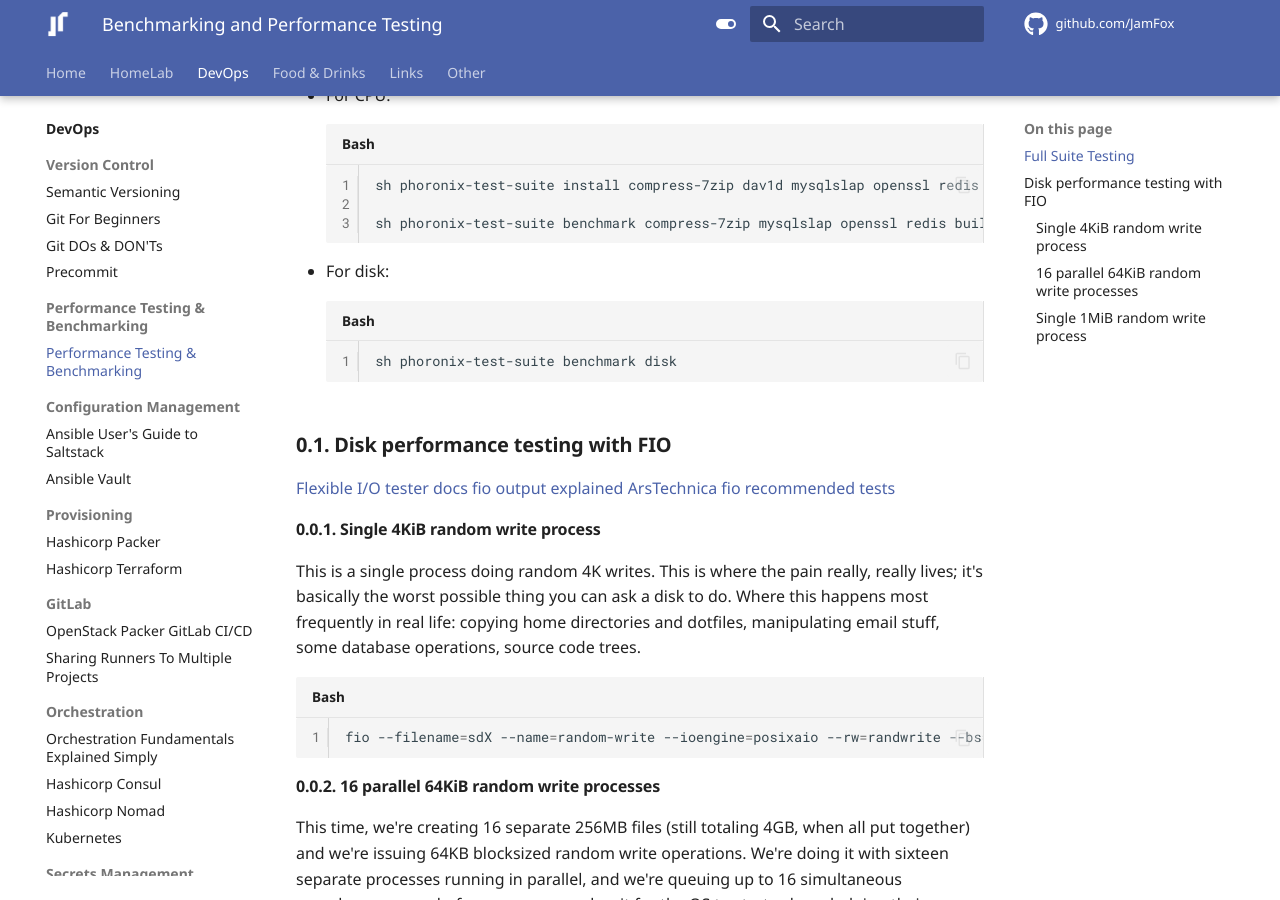
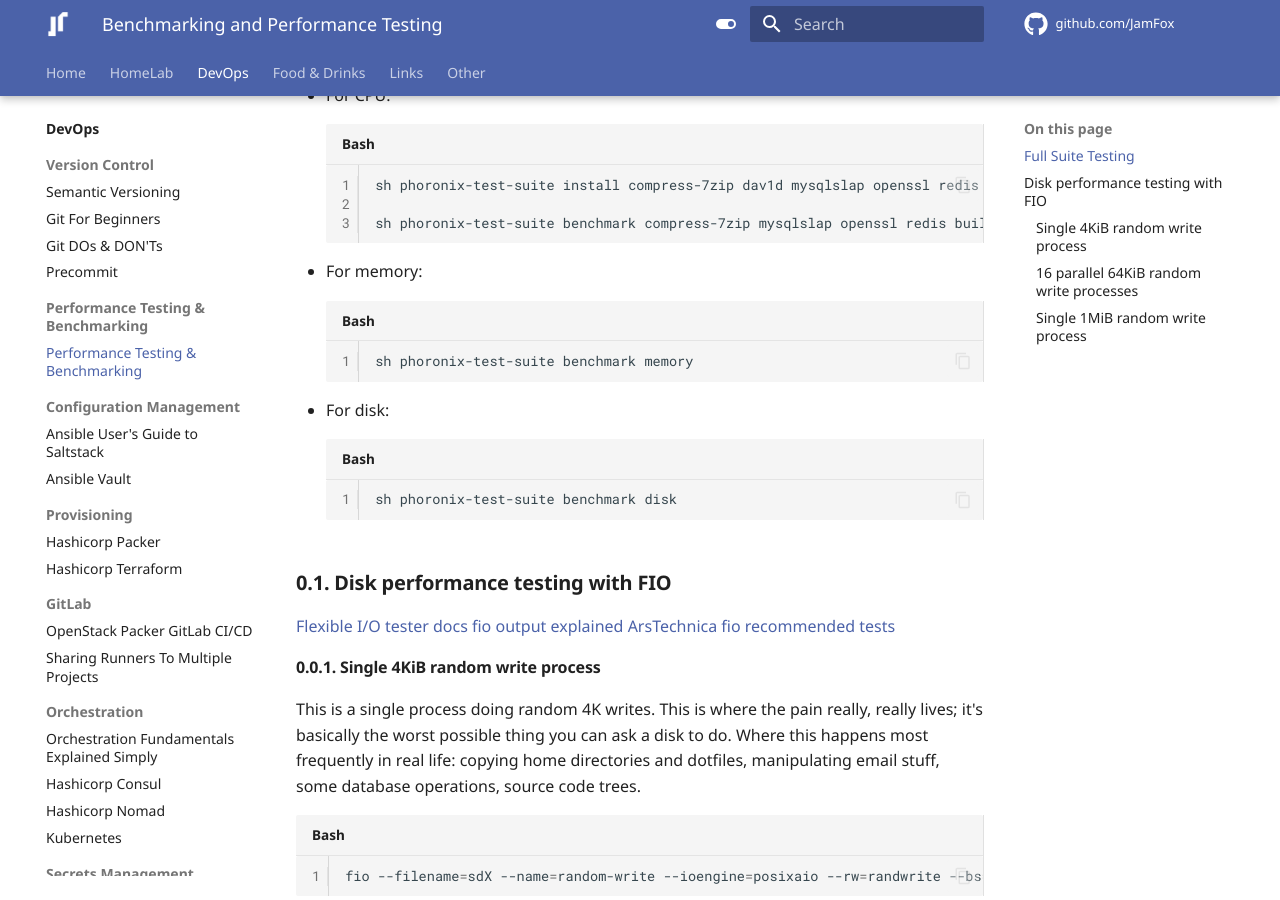
Before and after one commit to JamFox/docs.jamfox.dev, an MkDocs documentation site: the page built from docs/content/devops/performance-testing-benchmarking.md, in a window 1280 px wide and 900 px high, scrolled down 847 px. Built offline with MkDocs 1.6.1 and Material for MkDocs 9.7.7, drawn with Linux system fonts in a browser that asks for light colours; comment, search, counter and statistics services are not loaded.

Commit message:
mem test

````diff
--- a/docs/content/devops/performance-testing-benchmarking.md
+++ b/docs/content/devops/performance-testing-benchmarking.md
@@ -32,6 +32,12 @@ Selected tests:
     sh phoronix-test-suite install compress-7zip dav1d mysqlslap openssl redis build-linux-kernel x265
 
     sh phoronix-test-suite benchmark compress-7zip mysqlslap openssl redis build-linux-kernel x265 dav1d
+    ```
+
+- For memory:
+
+    ```bash
+    sh phoronix-test-suite benchmark memory
     ```
 
 - For disk:
````
